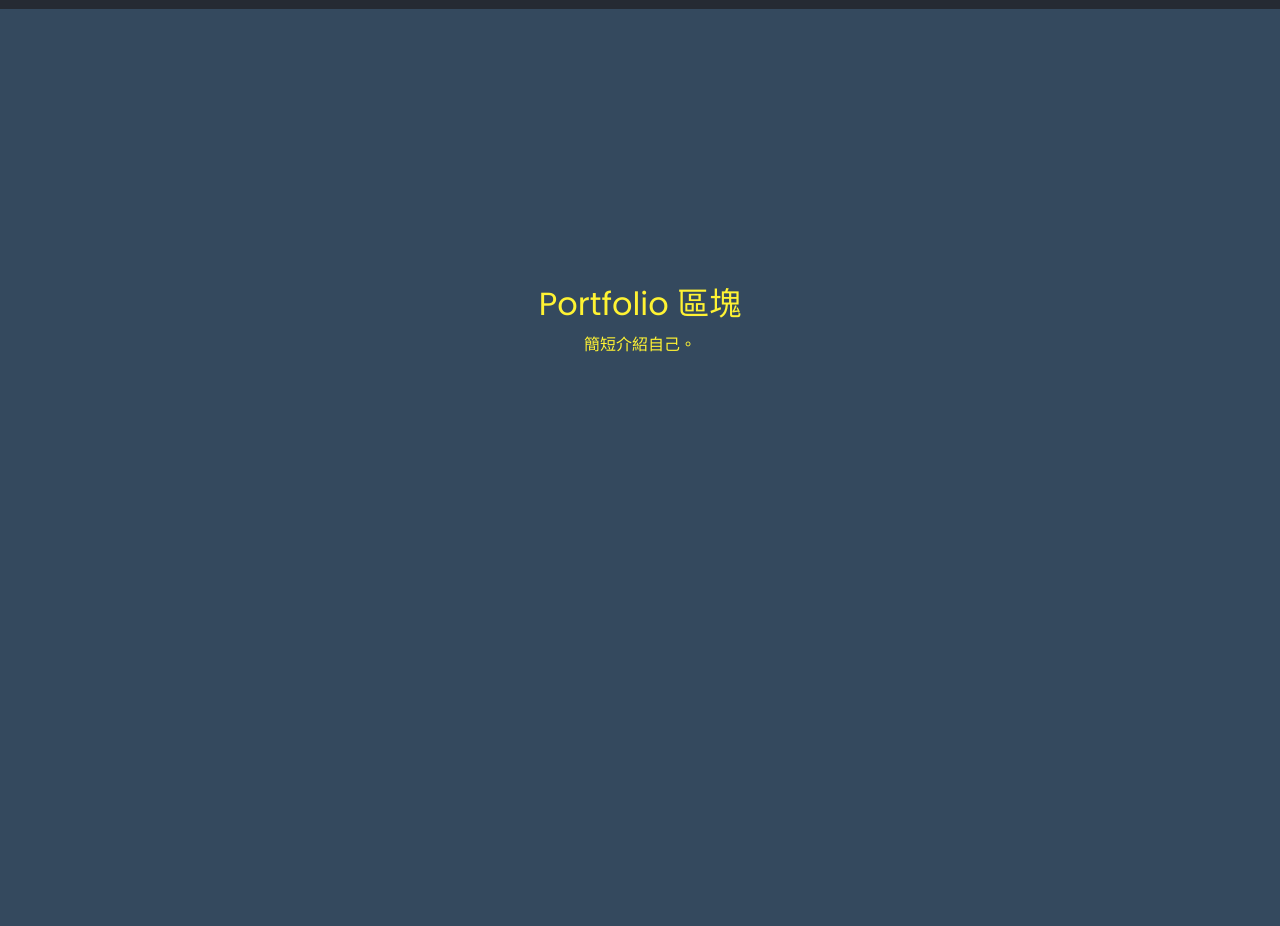
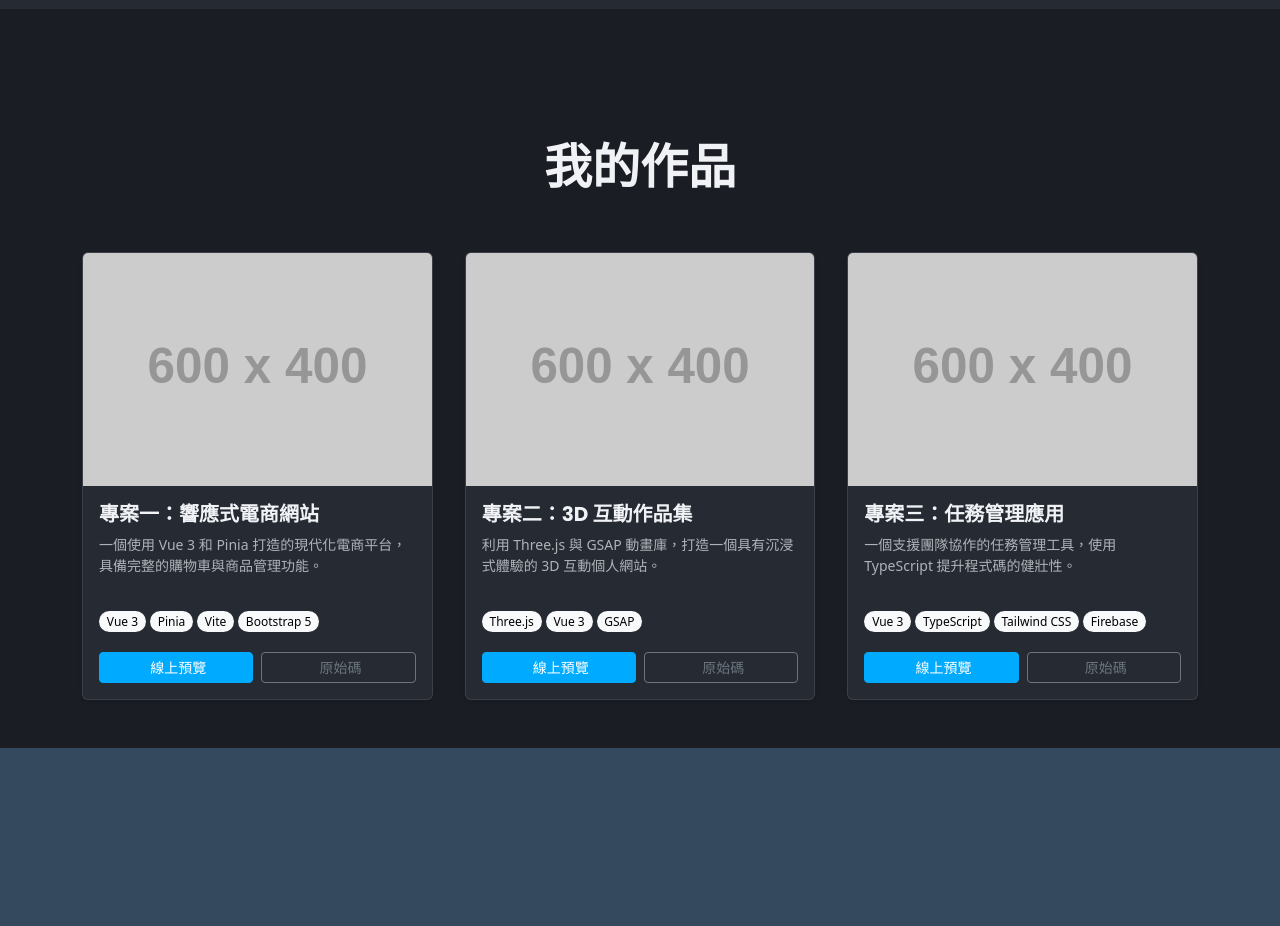
Before and after one commit to Joelaixz/Joelaixz.github.io, a Vue app: page / in a window 1280 px wide. Shown: the part 1480-2406 px from the top of the page. Built offline with nearby package versions, Linux system fonts and the light colour scheme.

Commit message:
Portfolio區塊與卡片版面建置

```diff
--- /dev/null
+++ b/src/components/PortfolioCard.vue
@@ -0,0 +1,72 @@
+<template>
+  <div class="card h-100 shadow-sm">
+    <img :src="project.image" class="card-img-top" :alt="project.title">
+
+    <div class="card-body d-flex flex-column">
+      <h5 class="card-title fw-bold">{{ project.title }}</h5>
+      <p class="card-text text-body-secondary small">{{ project.description }}</p>
+
+      <div class="tags my-3">
+        <span v-for="tag in project.tags" :key="tag"
+              class="badge rounded-pill text-bg-light fw-normal me-1 mb-1">
+          {{ tag }}
+        </span>
+      </div>
+
+      <div class="mt-auto d-flex">
+        <a :href="project.liveUrl" target="_blank" class="btn btn-sm btn-accent w-50 me-2">
+          <i class="bi bi-eye-fill me-1"></i> 線上預覽
+        </a>
+        <a :href="project.codeUrl" target="_blank" class="btn btn-sm btn-outline-secondary w-50">
+          <i class="bi bi-github me-1"></i> 原始碼
+        </a>
+      </div>
+    </div>
+  </div>
+</template>
+
+<script setup>
+// 使用 defineProps 來定義此元件可以接收的資料
+// 'project' 是一個物件類型，由父元件傳入
+defineProps({
+  project: {
+    type: Object,
+    required: true
+  }
+});
+</script>
+
+<style scoped>
+/* 針對卡片的個人化微調 */
+.card {
+  /* 確保卡片背景色與 About 區塊一致 */
+  background-color: #252a33;
+  border: 1px solid rgba(255, 255, 255, 0.1);
+  transition: all 0.3s ease;
+}
+
+.card:hover {
+  transform: translateY(-5px);
+  box-shadow: 0 8px 30px rgba(0, 0, 0, 0.2) !important;
+}
+
+.card-title {
+  color: #f0f2f5;
+}
+
+/* 自訂的強調色按鈕樣式 */
+.btn-accent {
+  background-color: #00aaff;
+  border-color: #00aaff;
+  color: #ffffff;
+}
+.btn-accent:hover {
+  background-color: #0088cc;
+  border-color: #0088cc;
+}
+
+/* 覆蓋 Bootstrap 預設的按鈕樣式，讓它更有設計感 */
+.btn {
+  transition: all 0.3s ease;
+}
+</style>
--- a/src/components/PortfolioSection.vue
+++ b/src/components/PortfolioSection.vue
@@ -1,23 +1,75 @@
 <template>
-  <section id="portfolio" class="section-placeholder" style="background-color: #34495e;">
-    <div class="section-content">
-      <h2>Portfolio 區塊</h2>
-      <p>簡短介紹自己。</p>
+  <section id="portfolio" class="portfolio-section py-5">
+    <div class="container">
+      <div class="row mb-5 text-center">
+        <div class="col-lg-8 mx-auto">
+          <h2 class="display-5 fw-bold">我的作品</h2>
+        </div>
+      </div>
+
+      <div class="portfolio-grid">
+        <PortfolioCard
+          v-for="project in projects"
+          :key="project.title"
+          :project="project"
+        />
+      </div>
     </div>
   </section>
 </template>
 
-<script setup></script>
+<script setup>
+import { ref } from 'vue';
+import PortfolioCard from './PortfolioCard.vue'; // 引入子元件
+
+// 在 setup 中定義專案資料。未來可以從外部 API 或 JS 檔案中引入
+const projects = ref([
+  {
+    title: '專案一：響應式電商網站',
+    description: '一個使用 Vue 3 和 Pinia 打造的現代化電商平台，具備完整的購物車與商品管理功能。',
+    image: 'https://via.placeholder.com/600x400',
+    tags: ['Vue 3', 'Pinia', 'Vite', 'Bootstrap 5'],
+    liveUrl: '#',
+    codeUrl: '#'
+  },
+  {
+    title: '專案二：3D 互動作品集',
+    description: '利用 Three.js 與 GSAP 動畫庫，打造一個具有沉浸式體驗的 3D 互動個人網站。',
+    image: 'https://via.placeholder.com/600x400',
+    tags: ['Three.js', 'Vue 3', 'GSAP'],
+    liveUrl: '#',
+    codeUrl: '#'
+  },
+  {
+    title: '專案三：任務管理應用',
+    description: '一個支援團隊協作的任務管理工具，使用 TypeScript 提升程式碼的健壯性。',
+    image: 'https://via.placeholder.com/600x400',
+    tags: ['Vue 3', 'TypeScript', 'Tailwind CSS', 'Firebase'],
+    liveUrl: '#',
+    codeUrl: '#'
+  },
+  // 您可以在此處加入更多專案...
+]);
+</script>
 
 <style scoped>
-.section-placeholder {
-  display: flex;
-  justify-content: center;
-  align-items: center;
-  min-height: 80vh; /* 其他區塊可以不用佔滿一屏 */
-  padding: 4rem 2rem;
-  text-align: center;
-  color: #fff333;
+.portfolio-section {
+  /* 主背景色 */
+  background-color: #1a1d24;
+  padding-top: 130px!important;
 }
-/* ...其他樣式... */
+
+h2 {
+  font-family: 'Poppins', sans-serif;
+  color: #f0f2f5;
+}
+
+/* 這裡是自訂 CSS Grid 佈局的核心
+  它會創建一個流體網格，卡片寬度在 320px 到 1fr 之間自動調整
+*/
+.portfolio-grid {
+  display: grid;
+  grid-template-columns: repeat(auto-fill, minmax(320px, 1fr));
+  gap: 2rem; /* 卡片之間的間距 */
+}
 </style>
```
